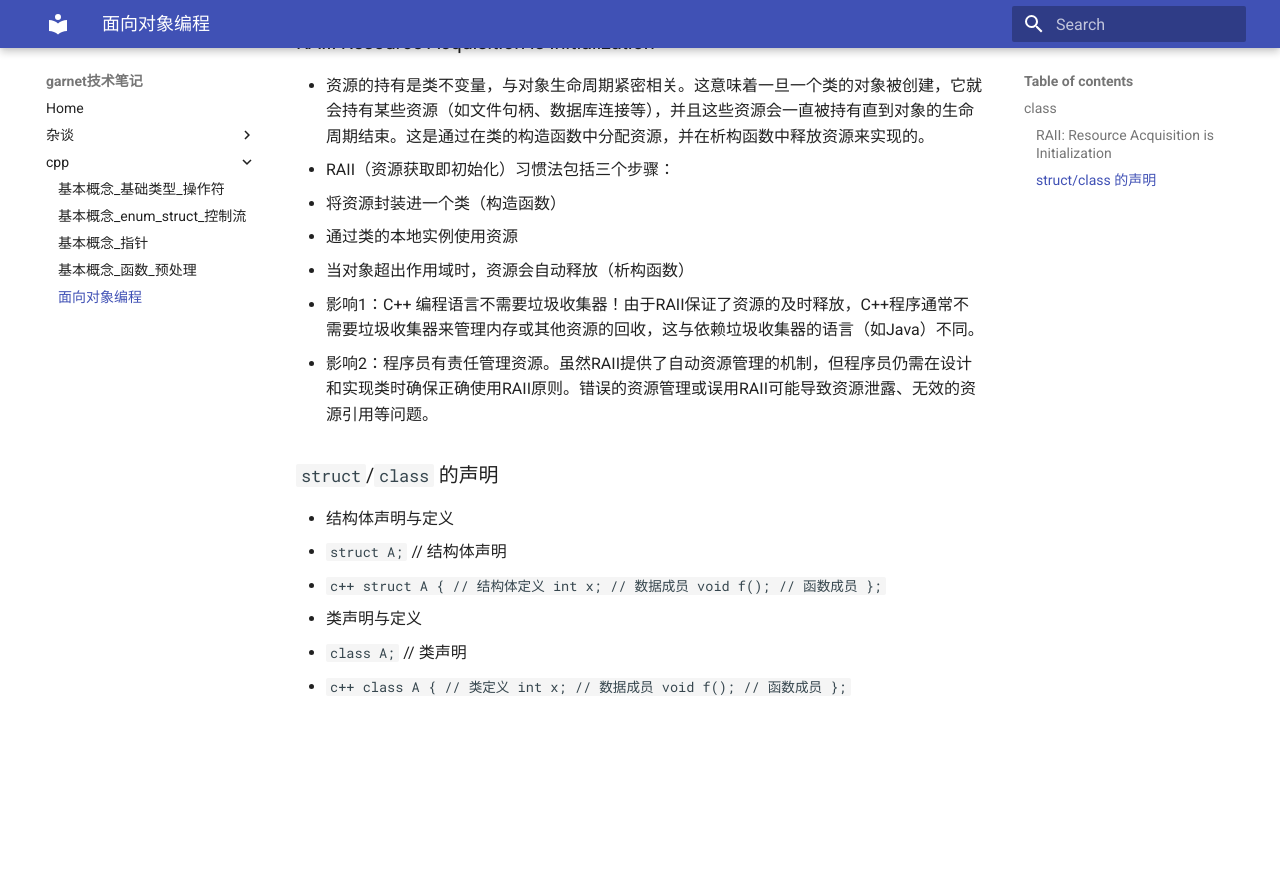
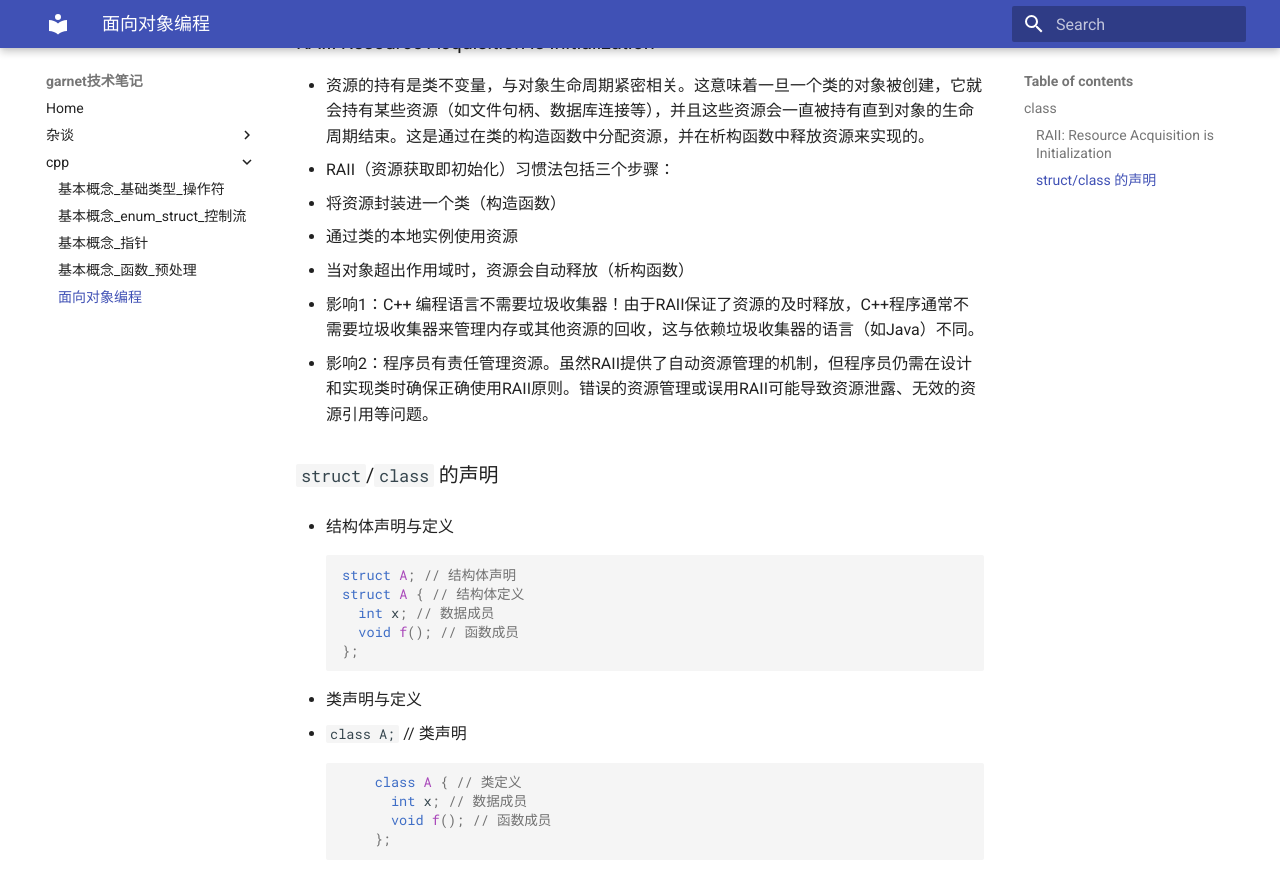
Before and after one commit to ymma98/technotes, an MkDocs documentation site: the page built from docs/cpp/OOP.md, in a window 1280 px wide and 900 px high, scrolled down 756 px. Shown: the top 886 px of the window. Built offline with MkDocs 1.6.1 and Material for MkDocs 9.7.7, drawn with Linux system fonts in a browser that asks for light colours; before the commit the page ends 1479 px from its top, so only the background shows below that; part of the change alters nothing that is shown.

Commit message:
docs/cpp/OOP.md updated from https://stackedit.cn/

````diff
--- a/docs/cpp/OOP.md
+++ b/docs/cpp/OOP.md
@@ -28,24 +28,27 @@ object-oriented programming
 ### `struct`/`class` 的声明
 
 - 结构体声明与定义
-  - `struct A;` // 结构体声明
-  - ```c++
-    struct A { // 结构体定义
-      int x; // 数据成员
-      void f(); // 函数成员
-    };
-    ```
+```c++
+struct A; // 结构体声明
+struct A { // 结构体定义
+  int x; // 数据成员
+  void f(); // 函数成员
+};
+```
+
 - 类声明与定义
   - `class A;` // 类声明
-  - ```c++
+```c++
     class A { // 类定义
       int x; // 数据成员
       void f(); // 函数成员
     };
-    ```
+```
+
+
 
 
 
 <!--stackedit_data:
-eyJoaXN0b3J5IjpbLTIxMTIxNTQxNDEsOTc2NDQxMzE2XX0=
+eyJoaXN0b3J5IjpbLTk2MDY4OTU4MCw5NzY0NDEzMTZdfQ==
 -->
````
